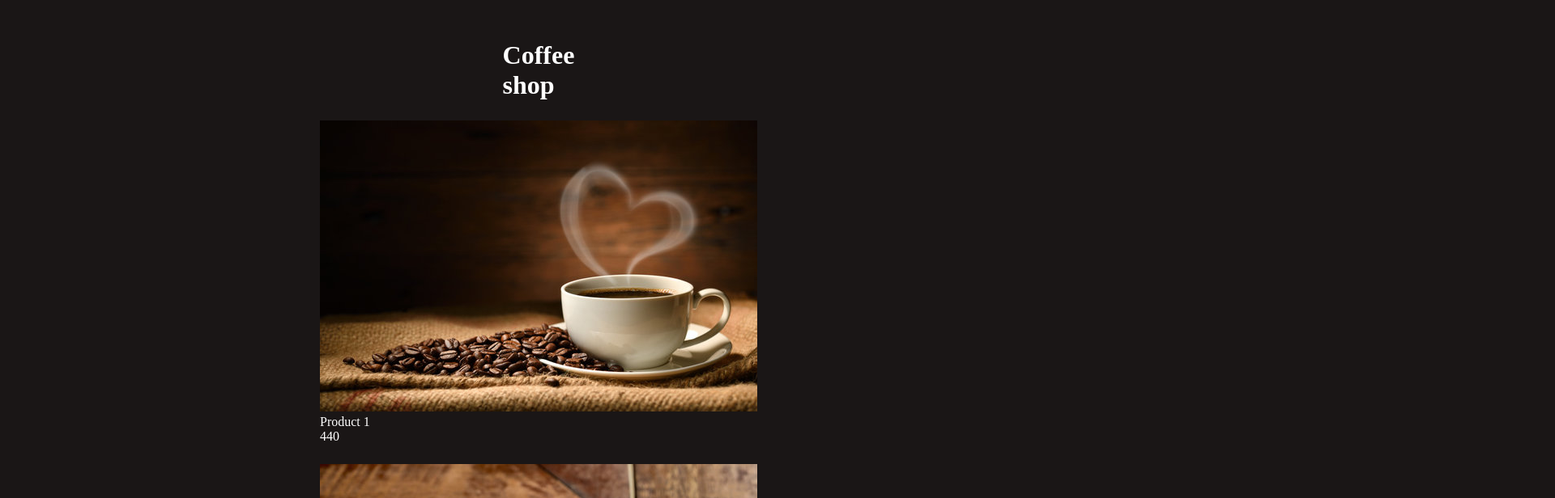
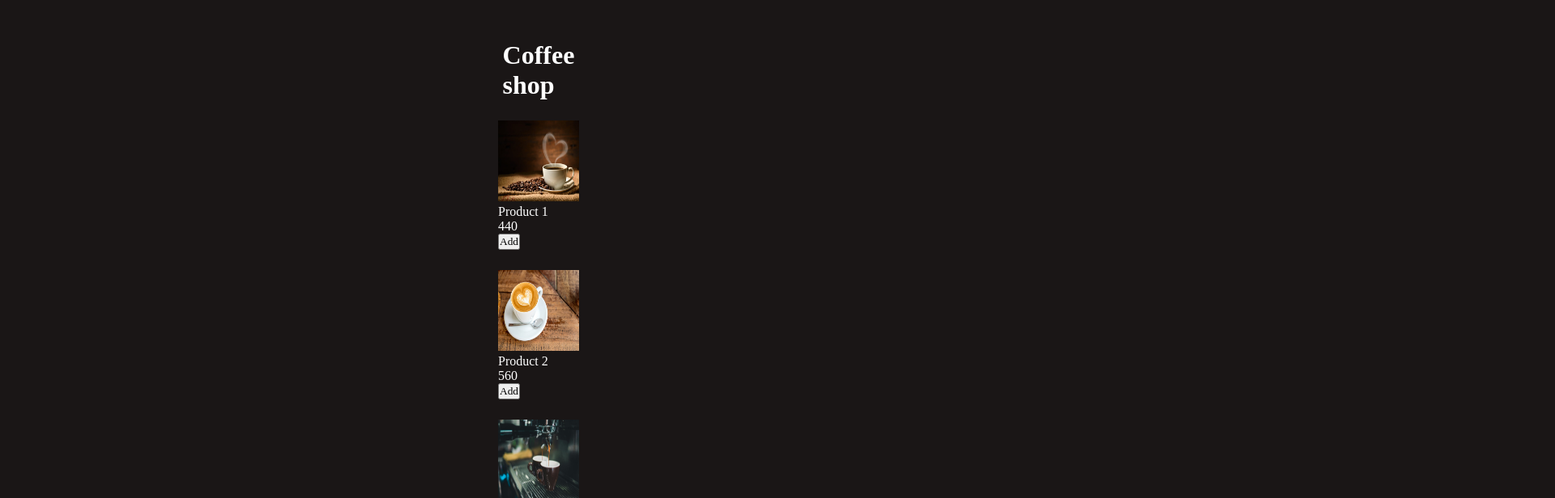
Before and after one commit to Ravali-u/ecomm-react, a React (Create React App) app: page / in a window 1280 px wide. Shown: the top 616 px of the page at 81% size, 1920 px wide, since content can reach past the window. Built offline with nearby package versions, Linux system fonts and the light colour scheme.

Commit message:
modified file

```diff
--- a/src/App.js
+++ b/src/App.js
@@ -6,7 +6,7 @@ function App() {
   let products = [
     { id: 1, name: "Product 1", price: 440, image: "./coffee1.jpg" },
     { id: 2, name: "Product 2", price: 560, image: "./coffee2.jpg" },
-    { id: 3, name: "Product 3", price: 500, image: "./coffee2.jpg" },
+    { id: 3, name: "Product 3", price: 500, image: "./coffee3.jpg" },
     { id: 4, name: "Product 4", price: 100, image: "./coffee4.jpg" },
     { id: 5, name: "Product 5", price: 900, image: "./coffee5.jpg" },
     { id: 6, name: "Product 6", price: 900, image: "./coffee1.jpg"},
@@ -17,10 +17,11 @@ function App() {
       {products.map((e) => (
         <div key={e.id}>
           <div>
-            <img src={e.image} alt={e.name} />
+            <img src={e.image} alt={e.name} width={100} height={100}/>
           </div>
           <div>{e.name}</div>
           <div>{e.price}</div>
+          <div><button>Add</button></div>
         </div>
       ))}
     </div>
```
